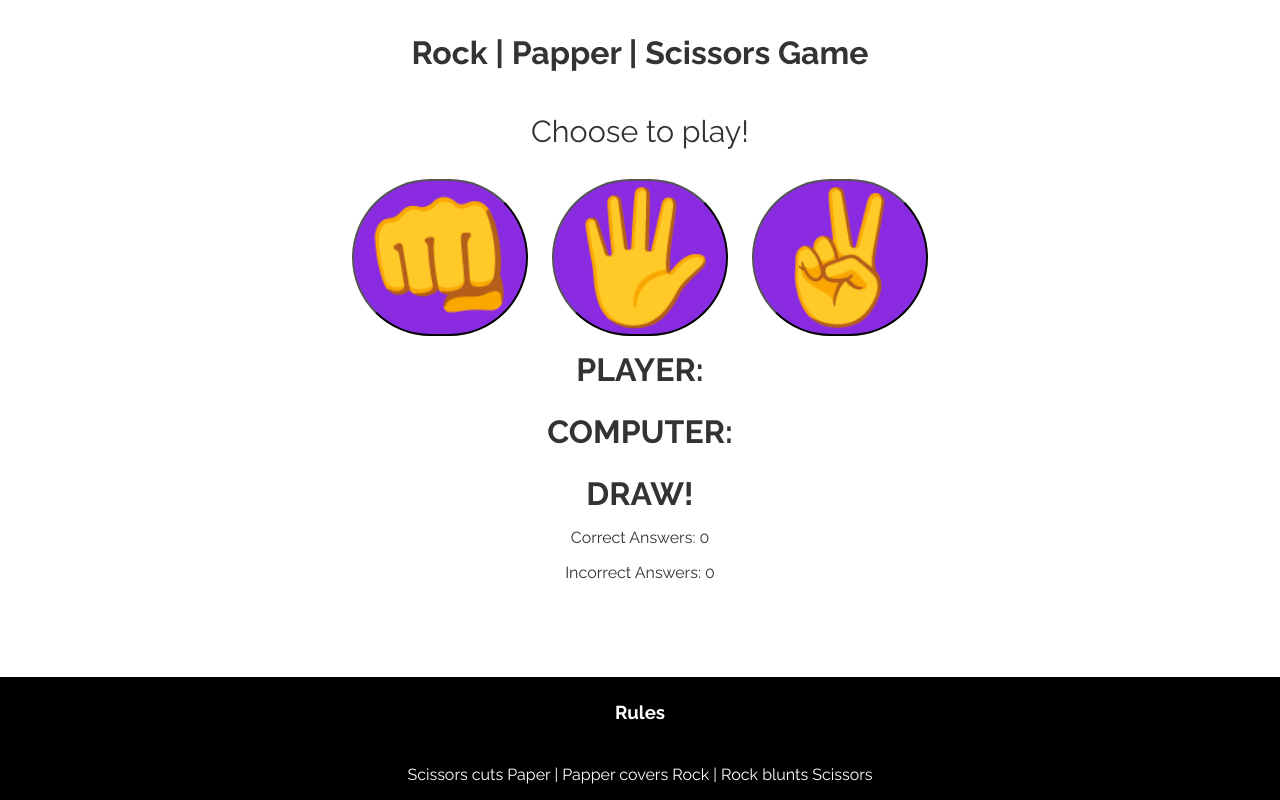
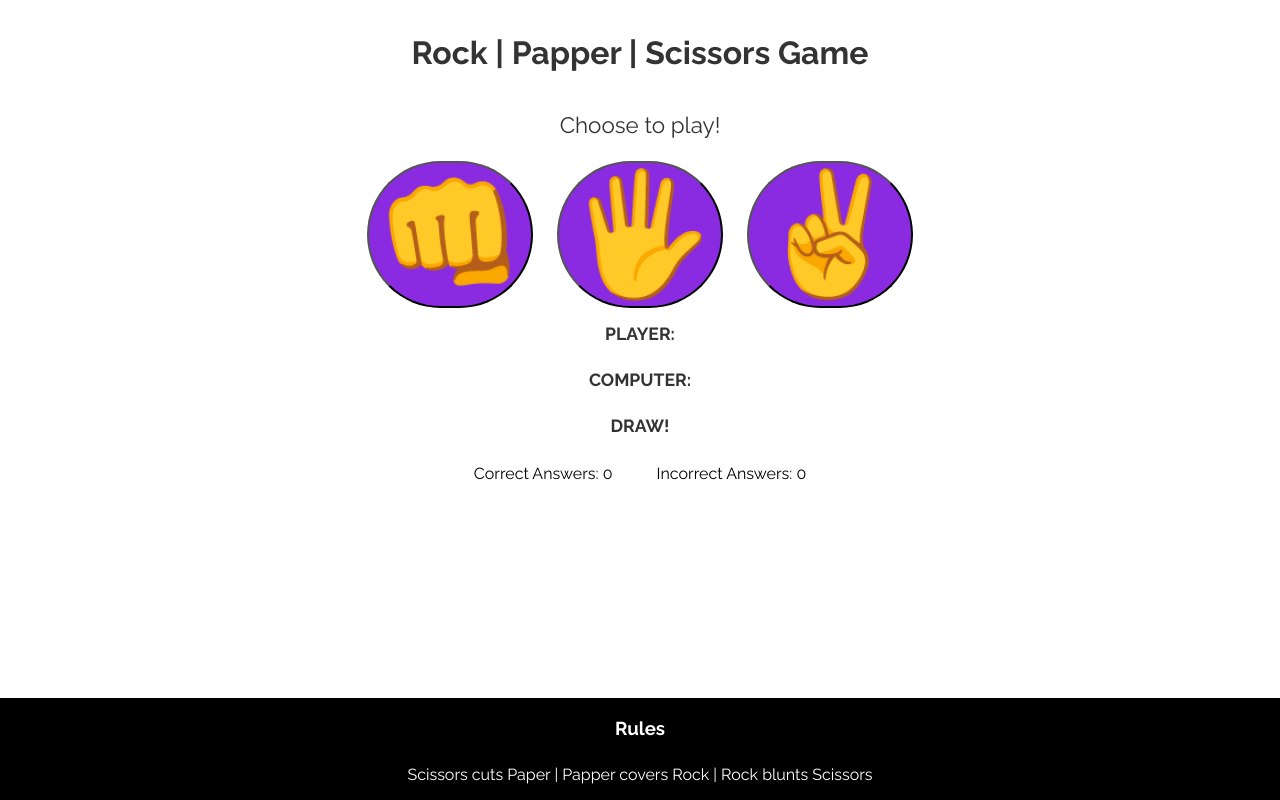
Before and after one commit to Sirjay009/Rock-Paper-Scissors-Game, a plain HTML site: page index.html in a window 1280 px wide. Drawn offline with Linux system fonts and the light colour scheme.

Commit message:
Edit style sheet

```diff
--- a/assets/css/style.css
+++ b/assets/css/style.css
@@ -36,14 +36,15 @@ h1, h3 {
 }
 
 .choices p {
-    font-size: 1.9rem;
+    font-size: 1.4rem;
+    margin-top: 30px;
 }
 
 .control {
-    font-size: 8rem;
+    font-size: 7.5rem;
     min-width: 160px;
     margin: 0 10px;
-    border-radius: 250px;
+    border-radius: 2500px;
     background-color: blueviolet;
 }
 
@@ -54,23 +55,32 @@ h1, h3 {
 }
 
 #player {
-    font-size: 2rem;
+    font-size: 1.1rem;
     font-weight: bold;
 }
 
 #computer {
-    font-size: 2rem;
+    font-size: 1.1rem;
     font-weight: bold;
     margin: 25px 0;
 }
 
 #messages {
-    font-size: 2rem;
+    font-size: 1.1rem;
     font-weight: bold;
+    margin-bottom: 0;
 }
 
 .scoreArea {
     width: 100%;
+    margin-top: 0;
+}
+
+.scores {
+    margin: 0.5em auto;
+    display: inline-block;
+    padding: 20px;
+    color: black;
 }
 
 footer {
@@ -79,9 +89,16 @@ footer {
     left: 0;
     bottom: 0;
     box-sizing: border-box;
-    min-height: 80px;
-    padding-top: 5px;
+    min-height: 50px;
     text-align: center;
     color: #fff;
     background-color: black;
 }
+
+footer h3 {
+    margin-bottom: 0;
+}
+
+footer p {
+    margin-top: 0;
+}
```
